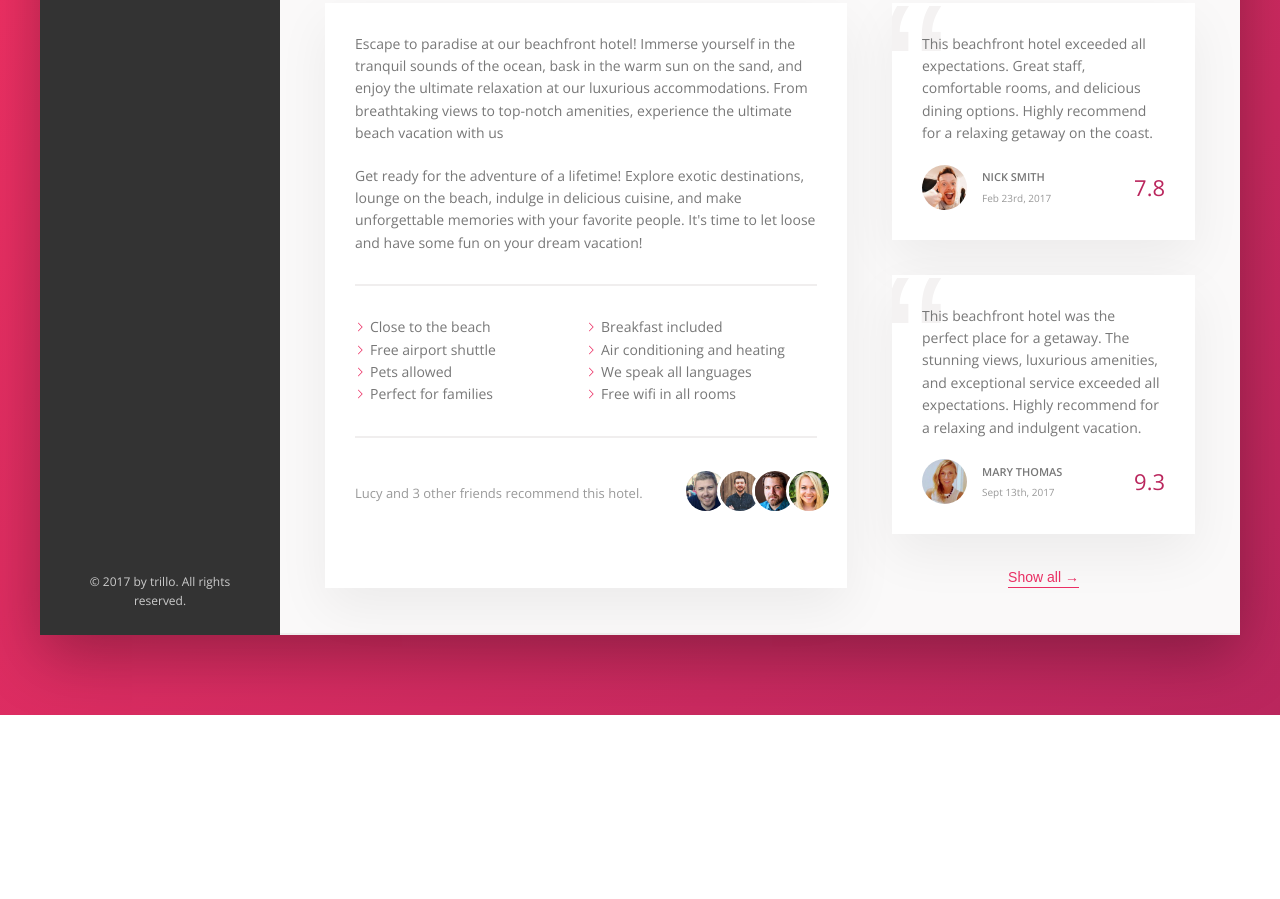
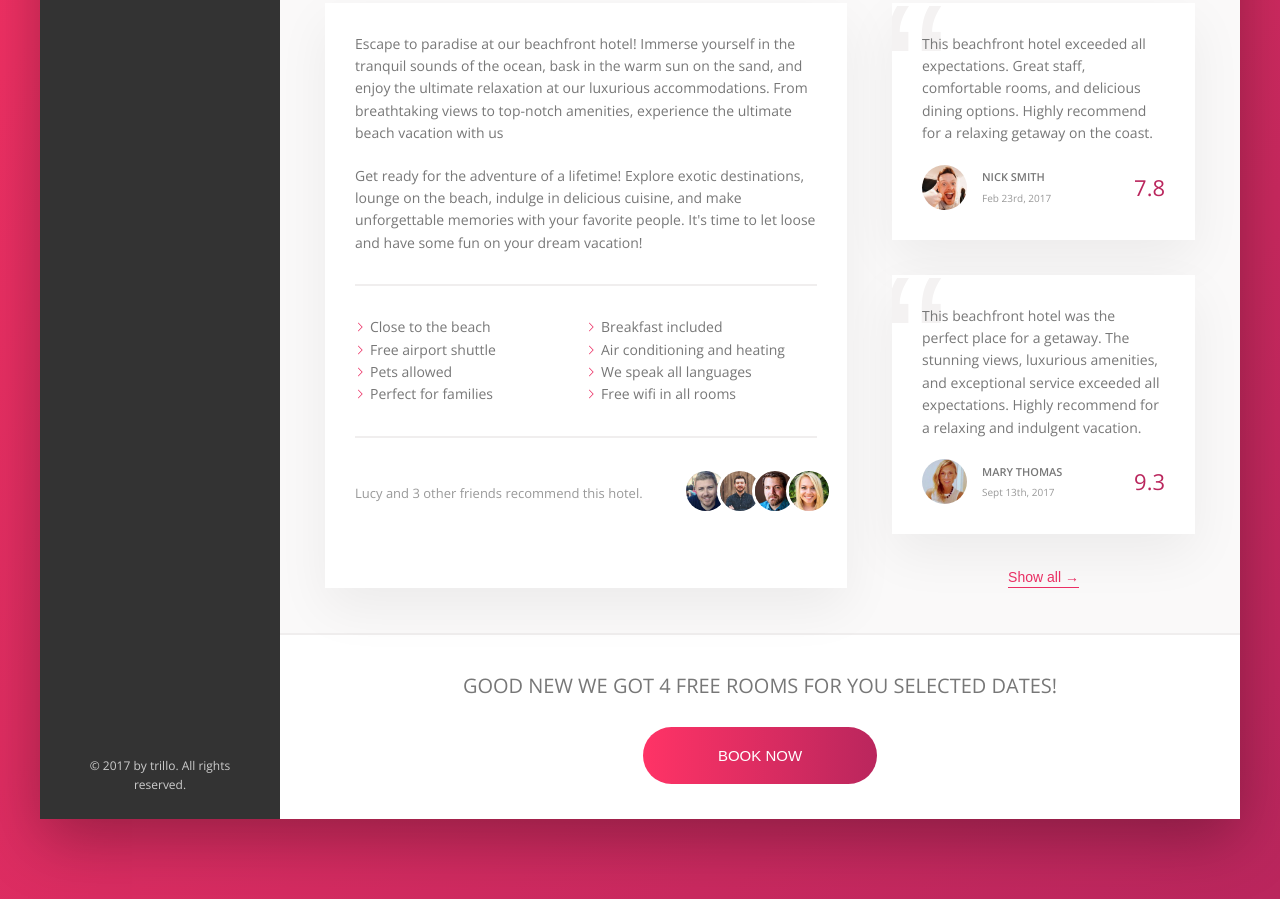
Before and after one commit to lubomirpamukov/Trillo, a website: page index.html in a window 1280 px wide. Shown: the part 636-1535 px from the top of the page. Before the commit the page ends 1351 px from the top, so only its background shows below. Drawn offline with nearby package versions, Linux system fonts and the light colour scheme.

Commit message:
cta section

```diff
--- a/index.html
+++ b/index.html
@@ -268,6 +268,15 @@
               <button class="btn-inline">Show all <span>&rarr;</span></button>
             </div>
           </div>
+          <div class="cta">
+            <h2 class="cta__book-now">
+              Good new we got 4 free rooms for you selected dates!
+            </h2>
+            <button class="btn">
+              <span class="btn__visible">Book now</span>
+              <span class="btn__invisible">only 4 rooms left</span>
+            </button>
+          </div>
         </main>
       </div>
     </div>
--- a/sass/_components.scss
+++ b/sass/_components.scss
@@ -442,3 +442,77 @@
     z-index: 1;
   }
 }
+
+////////////////////////////////////////////
+/// CALL TO ACTION
+
+.cta {
+  padding: 3.5rem 0;
+  text-align: center;
+
+  &__book-now {
+    font-size: 2rem;
+    font-weight: 300;
+    margin-bottom: 2.5rem;
+    text-transform: uppercase;
+  }
+}
+
+////////////////////////////////////////////
+/// BUTTON
+
+.btn {
+  font-size: 1.5rem;
+  border: none;
+  font-weight: 300;
+  border-radius: 100px;
+  text-transform: uppercase;
+  background-image: linear-gradient(
+    to right,
+    var(--color-primary-light),
+    var(--color-primary-dark)
+  );
+  color: var(--color-white);
+  position: relative;
+  overflow: hidden;
+  cursor: pointer;
+
+  & > * {
+    display: inline-block;
+    height: 100%;
+    width: 100%;
+    transition: all 0.2s;
+  }
+
+  &__visible {
+    padding: 2rem 7.5rem;
+  }
+
+  &__invisible {
+    position: absolute;
+    padding: 2rem;
+    left: 0;
+    top: -100%;
+  }
+
+  &:hover {
+    background-image: linear-gradient(
+      to left,
+      var(--color-primary-light),
+      var(--color-primary-dark)
+    );
+  }
+
+  &:hover &__visible {
+    transform: translateY(100%);
+  }
+
+  &:hover &__invisible {
+    top: 0;
+  }
+
+  &:focus {
+    outline: none;
+    animation: pulsate 1s infinite;
+  }
+}
```
Also changed, not shown: css/style.css, 1 other file.
